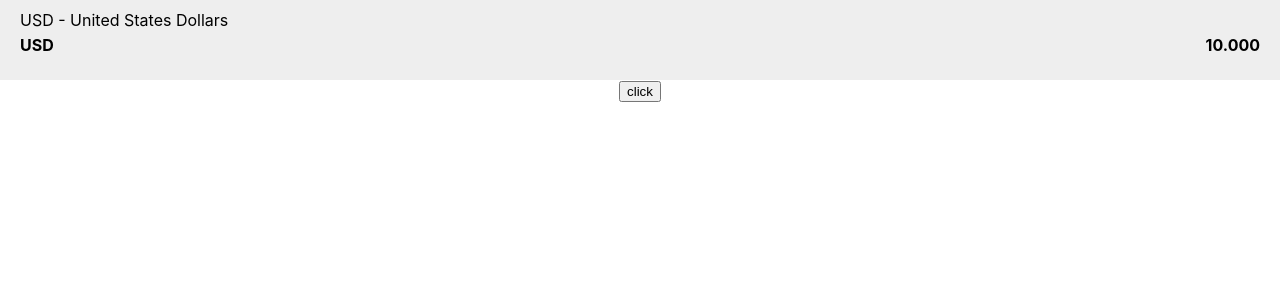
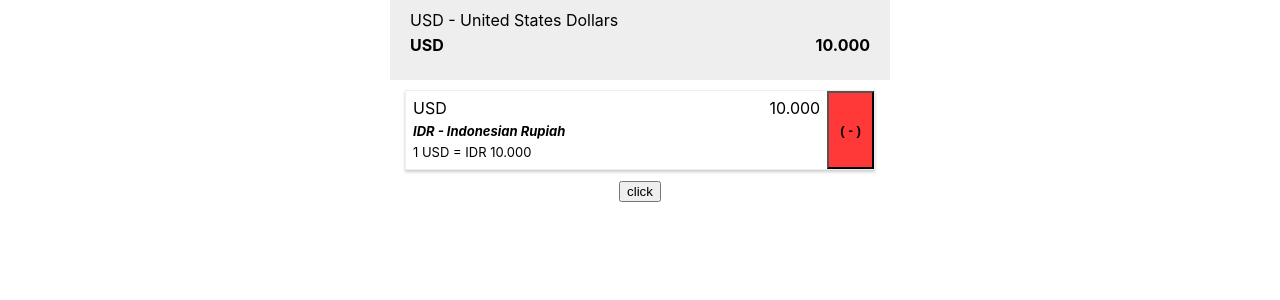
Before and after one commit to yohanesnaldo31/foreign_exchange, a React (Create React App) app: page / in a window 1280 px wide. Shown: the top 300 px of the page. Built offline with nearby package versions, Linux system fonts and the light colour scheme; no server answers.

Commit message:
UI template + finalized state structure
adding UI template for each rate and finalized state structure in Rates container

```diff
--- a/src/components/Base/Base.css
+++ b/src/components/Base/Base.css
@@ -21,3 +21,10 @@
     float: right;
     text-align: right;
 }
+
+@media (min-width: 500px){
+    .Base{
+        width: 500px;
+        margin: auto;
+    }
+}
--- /dev/null
+++ b/src/components/Currencies/Currencies.css
@@ -0,0 +1,14 @@
+.Currencies{
+    width: 94%;
+    margin: auto;
+    padding-top: 10px;
+    padding-bottom: 10px;
+
+}
+
+@media(min-width: 500px){
+    .Currencies{
+        width: 470px;
+
+    }
+}
--- /dev/null
+++ b/src/components/Currencies/Currencies.js
@@ -0,0 +1,13 @@
+import React from 'react';
+import './Currencies.css';
+import Currency from './Currency/Currency';
+
+const currencies = (props) => {
+    return (
+        <div className="Currencies">
+            <Currency />
+        </div>
+    )
+}
+
+export default currencies;
--- /dev/null
+++ b/src/components/Currencies/Currency/Currency.css
@@ -0,0 +1,43 @@
+.CurrencyBox{
+    height: 80px;
+    box-sizing: border-box;
+    box-shadow: 0 2px 3px #ccc;
+    border: 1px solid #eee;
+
+}
+.Currency{
+    display: inline-block;
+    width: 90%;
+    height: 100%;
+    box-sizing: border-box;
+    padding: 7px;
+    float: left;
+}
+.CurrencyButton{
+    display: inline-block;
+    width: 10%;
+    height: 100%;
+    margin: 0;
+    padding: 0;
+    outline: none;
+    background-color: #ff3838;
+    box-sizing: border-box;
+    float: right;
+}
+.CurrencyID{
+    float: left;
+}
+.CurrencyValue{
+    float: right;
+}
+.CurrencyLabel{
+    font-size: 13px;
+    font-style: italic;
+    text-align: left;
+    margin-top: 5px;
+}
+.CurrencyRate{
+    font-size: 13px;
+    text-align: left;
+    margin-top: 5px;
+}
--- /dev/null
+++ b/src/components/Currencies/Currency/Currency.js
@@ -0,0 +1,28 @@
+import React from 'react';
+import './Currency.css';
+
+const currency = (props) => {
+    return (
+        <div className="CurrencyBox">
+            <div className="Currency">
+                <div className="CurrencyID">
+                    USD
+                </div>
+                <div className="CurrencyValue">
+                    10.000
+                </div>
+                <div style={{clear: 'both'}}></div>
+                <div className="CurrencyLabel">
+                    <strong>IDR - Indonesian Rupiah</strong>
+                </div>
+                <div className="CurrencyRate">
+                    1 USD = IDR 10.000
+                </div>
+            </div>
+            {/* <div className="CurrencyButton">( - )</div> */}
+            <button className="CurrencyButton"><strong>( - )</strong></button>
+        </div>
+    );
+}
+
+export default currency;
--- /dev/null
+++ b/src/components/UI/Spinner/Spinner.css
@@ -0,0 +1,67 @@
+.Loader,
+.Loader:before,
+.Loader:after {
+  border-radius: 50%;
+}
+.Loader {
+  color: #ccc;
+  font-size: 11px;
+  text-indent: -99999em;
+  margin: 55px auto;
+  position: relative;
+  width: 10em;
+  height: 10em;
+  box-shadow: inset 0 0 0 1em;
+  -webkit-transform: translateZ(0);
+  -ms-transform: translateZ(0);
+  transform: translateZ(0);
+}
+.Loader:before,
+.Loader:after {
+  position: absolute;
+  content: '';
+}
+.Loader:before {
+  width: 5.2em;
+  height: 10.2em;
+  background: #fff;
+  border-radius: 10.2em 0 0 10.2em;
+  top: -0.1em;
+  left: -0.1em;
+  -webkit-transform-origin: 5.2em 5.1em;
+  transform-origin: 5.2em 5.1em;
+  -webkit-animation: load2 2s infinite ease 1.5s;
+  animation: load2 2s infinite ease 1.5s;
+}
+.Loader:after {
+  width: 5.2em;
+  height: 10.2em;
+  background: #fff;
+  border-radius: 0 10.2em 10.2em 0;
+  top: -0.1em;
+  left: 5.1em;
+  -webkit-transform-origin: 0px 5.1em;
+  transform-origin: 0px 5.1em;
+  -webkit-animation: load2 2s infinite ease;
+  animation: load2 2s infinite ease;
+}
+@-webkit-keyframes load2 {
+  0% {
+    -webkit-transform: rotate(0deg);
+    transform: rotate(0deg);
+  }
+  100% {
+    -webkit-transform: rotate(360deg);
+    transform: rotate(360deg);
+  }
+}
+@keyframes load2 {
+  0% {
+    -webkit-transform: rotate(0deg);
+    transform: rotate(0deg);
+  }
+  100% {
+    -webkit-transform: rotate(360deg);
+    transform: rotate(360deg);
+  }
+}
--- /dev/null
+++ b/src/components/UI/Spinner/Spinner.js
@@ -0,0 +1,8 @@
+import React from 'react';
+import './Spinner.css';
+
+const spinner = () => (
+    <div className="Loader">Loading...</div>
+);
+
+export default spinner;
--- a/src/containers/Rates.js
+++ b/src/containers/Rates.js
@@ -2,101 +2,93 @@ import React, { Component } from 'react';
 import Base from '../components/Base/Base';
 import axios from 'axios';
 import Aux from '../hoc/Auxiliary';
+import Spinner from '../components/UI/Spinner/Spinner';
+import Currencies from '../components/Currencies/Currencies';
 
 class Rates extends Component {
     state = {
         base: {
             id: 'USD',
             name: 'United States Dollar',
-            value: 10000
+            value: 10
         },
-        currency: [
-            {
-                id: 'USD',
+        currency: {
+            USD: {
                 name: 'United States Dollar',
                 visible: true,
-                value: null,
                 rates: null
             },
-            {
-                id: 'CAD',
+            CAD: {
                 name: 'Canada Dollar',
                 visible: false,
-                value: null,
                 rates: null
             },
-            {
-                id: 'IDR',
+            IDR: {
                 name: 'Indonesian Rupiah',
                 visible: true,
-                value: null,
                 rates: null
             },
-            {
-                id: 'EUR',
+            EUR: {
                 name: 'Euro',
                 visible: true,
-                value: null,
                 rates: null
             },
-            {
-                id: 'GBP',
+            GBP: {
                 name: 'British Pound',
                 visible: true,
-                value: null,
                 rates: null
             },
-            {
-                id: 'CHF',
+            CHF: {
                 name: 'Swiss Franc',
                 visible: false,
-                value: null,
                 rates: null
             },
-            {
-                id: 'SGD',
+            SGD: {
                 name: 'Singapore Dollar',
                 visible: true,
-                value: null,
                 rates: null
             },
-            {
-                id: 'INR',
+            INR: {
                 name: 'Indian Rupee',
                 visible: false,
-                value: null,
                 rates: null
             },
-            {
-                id: 'MYR',
+            MYR: {
                 name: 'Malaysian Ringgit',
                 visible: false,
-                value: null,
                 rates: null
             },
-            {
-                id: 'JPY',
+            JPY: {
                 name: 'Japanese Yen',
                 visible: false,
-                value: null,
                 rates: null
             },
-            {
-                id: 'KRW',
+            KRW: {
                 name: 'Korean Won',
                 visible: false,
-                value: null,
                 rates: null
-            },
-        ],
-        rates: null
+            }
+        },
+        hasLoaded: false
     }
 
     componentDidMount(){
-        axios.get('https://api.exchangeratesapi.io/latest?base=USD')
+        axios.get('https://api.exchangeratesapi.io/latest?base='+this.state.base.id)
             .then(response => {
+                const updatedCurrency = {
+                    ...this.state.currency
+                }
+                for(let idKey in updatedCurrency){
+                    // console.log(updatedCurrency);
+                    updatedCurrency[idKey] = {
+                        ...this.state.currency[idKey],
+                        rates: response.data.rates[idKey]
+                    }
+                }
                 console.log(response);
-                this.setState({rates: response.data.rates})
+                this.setState({
+                    currency: updatedCurrency,
+                });
             })
             .catch();
         console.log(this.state);
@@ -107,9 +99,14 @@ class Rates extends Component {
     }
 
     render(){
+        let currencies = <Currencies />
+        if(this.state.hasLoaded===true){
+
+        }
         return(
             <Aux>
                 <Base />
+                {currencies}
                 <button onClick={this.buttonClickedHandler}>click</button>
             </Aux>
 
```
